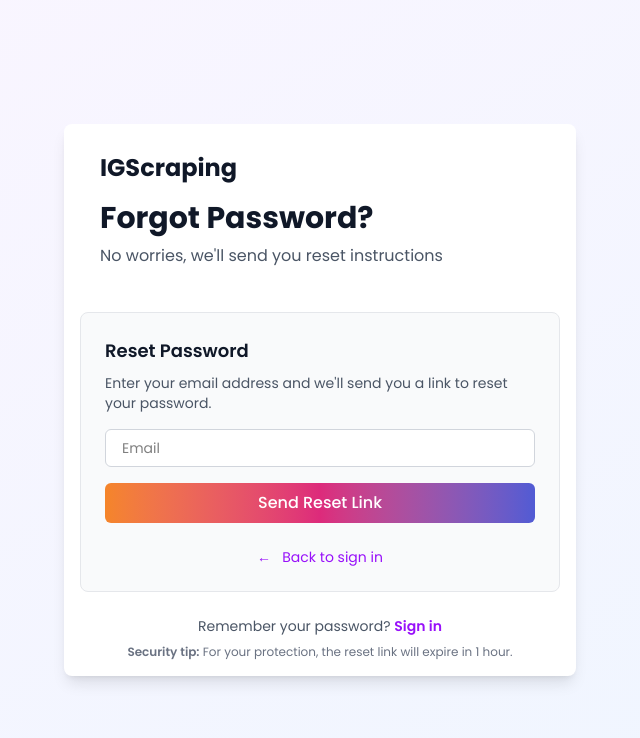
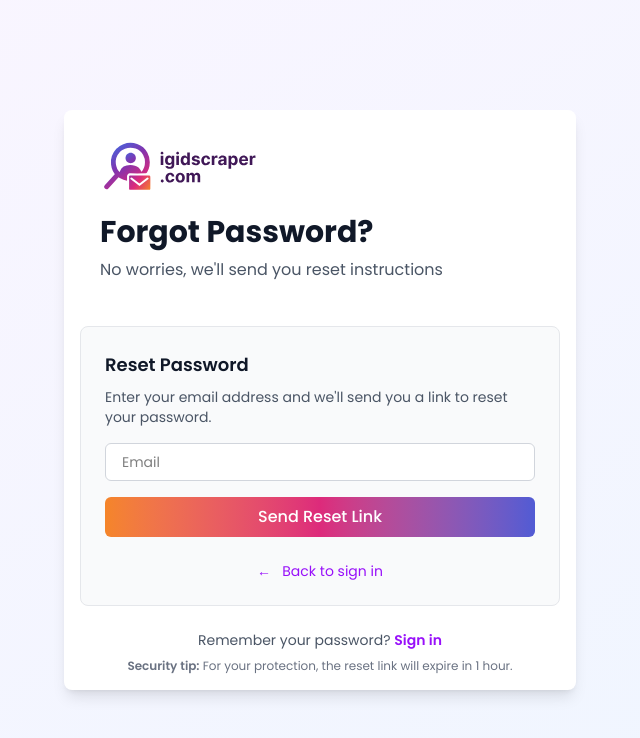
Before and after one commit to ioNihal/reusable-dashboard, a React (Vite) app: page /reset-password in a window 1280 px wide. Shown: the top 738 px of the page, without its empty margins (320-960 px from the left). Built offline with nearby package versions, Linux system fonts and the light colour scheme.

Commit message:
minor fix

```diff
--- a/src/pages/AuthPages/Login.tsx
+++ b/src/pages/AuthPages/Login.tsx
@@ -46,7 +46,7 @@
                 <div className="w-full md:w-1/2 max-w-lg flex flex-col justify-center space-y-6 mx-auto md:mx-0">
                     <div className=""><img className="h-[60px]" src="/logo-nobg.svg" alt="logo" /></div>
                     <div>
-                        <h2 className="text-3xl font-extrabold text-gray-900">Log in to your account</h2>
+                        <h1 className="text-3xl font-extrabold text-gray-900">Log in to your account</h1>
                         <p className="text-gray-600 mt-2">Welcome back! Select method to log in:</p>
                     </div>
                     <form onSubmit={handleSubmit(onSubmit)} className="space-y-4">
--- a/src/pages/AuthPages/ResetPassword.tsx
+++ b/src/pages/AuthPages/ResetPassword.tsx
@@ -91,7 +91,7 @@
         <div className="bg-white rounded-lg shadow-lg p-4">
           {/* Top Header */}
           <div className="mb-8 px-5 py-3">
-            <h2 className="text-2xl font-bold text-gray-900">IGScraping</h2>
+            <div className=""><img className="h-[60px]" src="/logo-nobg.svg" alt="logo" /></div>
             <h1 className="text-3xl font-bold text-gray-900 mt-4">
               Forgot Password?
             </h1>
--- a/src/pages/AuthPages/Signup.tsx
+++ b/src/pages/AuthPages/Signup.tsx
@@ -50,7 +50,7 @@
         <div className="w-full md:w-1/2 max-w-lg flex flex-col justify-center space-y-6 mx-auto md:mx-0">
           <div className=""><img className="h-[60px]" src="/logo-nobg.svg" alt="logo" /></div>
           <div>
-            <h2 className="text-3xl font-extrabold text-gray-900">Create an account</h2>
+            <h1 className="text-3xl font-extrabold text-gray-900">Create an account</h1>
             <p className="text-gray-600 mt-2">Enter your credentials to access your account</p>
           </div>
 
```
